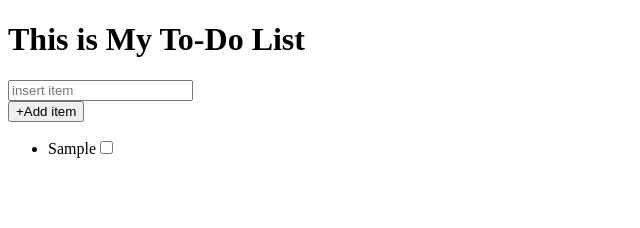
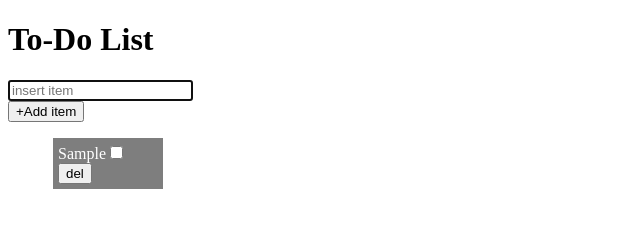
Before and after one commit to klynjan/create-element, a plain HTML site: page index.html in a window 1280 px wide. Both pictures are taken after typing "Sample" into the empty fields and a click on the button "+Add item". Shown: the whole page, without its empty margins (0-640 px from the left). Drawn offline with Linux system fonts and the light colour scheme.

Commit message:
functionalities completed

```diff
--- a/app.js
+++ b/app.js
@@ -1,6 +1,5 @@
 
 const myButton = document.querySelector('#clicker');
-
 const myInput = document.querySelector('#my-input');
 const myUl = document.querySelector('#my-list');
 const myLi = document.getElementsByTagName('li')
@@ -11,9 +10,6 @@ myButton.addEventListener('click', () => {
     }
      const li = createElement();
      myUl.appendChild(li);
-
-
-
 
 });
 
@@ -26,12 +22,26 @@ function createElement(){
     const check = document.createElement('input');
     check.type = "checkbox";
 
+    //creates delete button
+    const deleteButton = document.createElement("BUTTON");
+    const deleteButtonText = document.createTextNode('del');
+    deleteButton.appendChild(deleteButtonText);
+    //append elements to the DOM
     newLi.appendChild(text);
     newLi.appendChild(check);
+    newLi.appendChild(deleteButton);
+    //resets the input and focuses the input
     myInput.value = '';
+    myInput.focus();
+
+    deleteButton.addEventListener('click', () => {
+
+        newLi.remove(newLi);
+})
 
     check.addEventListener('click', () => {
         newLi.classList.toggle('checked');
     })
+
     return newLi;
 }
--- a/index.html
+++ b/index.html
@@ -7,17 +7,15 @@
     <title>Create Elements</title>
 </head>
 <body>
-    <h1 id="my-h1">This is My To-Do List</h1>
+    <h1 id="my-h1">To-Do List</h1>
     <!-- <div id="my-first-div"></div> -->
     <input id="my-input" type="text" name="newItem" placeholder="insert item"><br>
     <button id="clicker">+Add item</button>
-
 
     <ul id="my-list">
 
     </ul>
 
-
     <script src="app.js"></script>
 </body>
 </html>
--- a/style.css
+++ b/style.css
@@ -1,3 +1,12 @@
 .checked{
     text-decoration: line-through;
 }
+
+li{
+    padding: 5px;
+    margin: 5px;
+    background-color: rgb(126, 126, 126);
+    color: rgb(255, 255, 255);
+    width: 100px;
+    align-items: center;
+}
```
